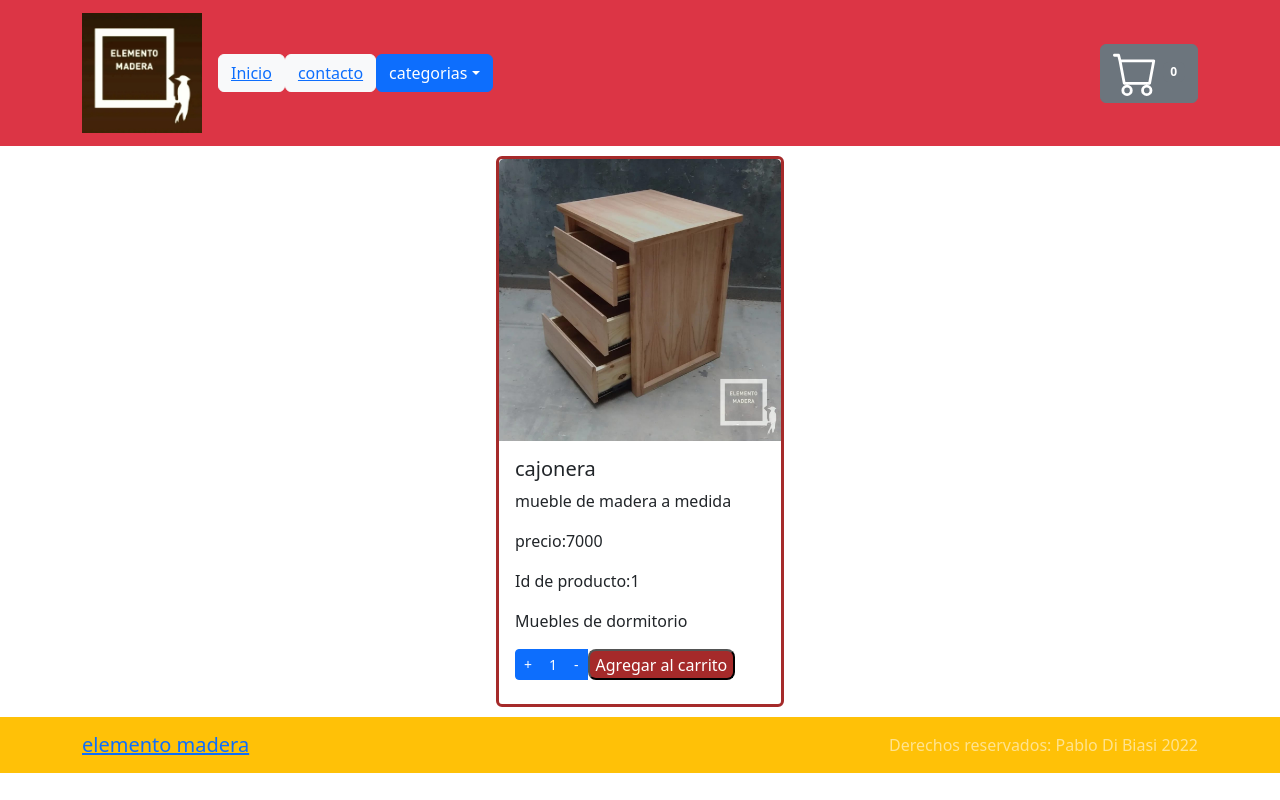
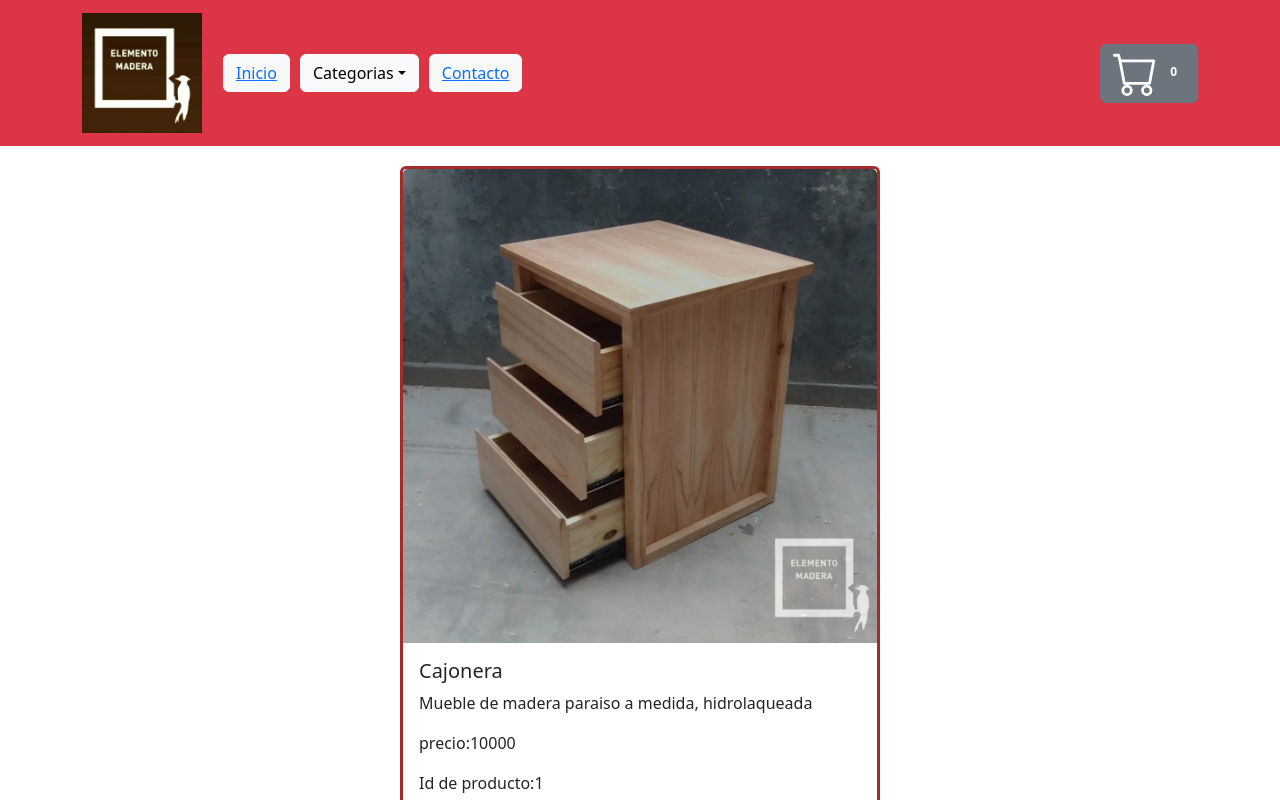
Before and after one commit to pablodibiasi/PreEntrega2DiBiasi, a React (Create React App) app: page /item/1 in a window 1280 px wide. Shown: the top 800 px of the page. Built offline with nearby package versions, Linux system fonts and the light colour scheme.

Commit message:
segunda preentrega

```diff
--- a/src/App.css
+++ b/src/App.css
@@ -1,6 +1,28 @@
 .Cards {
   display: flex;
   flex-direction: row;
+
   justify-content: center;
   margin: 10px;
 }
+
+.itemlistcont {
+  display: flex;
+  flex-direction: row;
+  flex-wrap: wrap;
+  justify-content: space-around;
+  margin: 10px;
+}
+.navbutton {
+  margin: 5px;
+}
+
+.contact {
+  background-color: coral;
+  margin: 10px;
+  text-align: center;
+  padding: 20px;
+}
+.icwass {
+  width: 40px;
+}
--- a/src/components/Contacto.jsx
+++ b/src/components/Contacto.jsx
@@ -1,9 +1,18 @@
 import React from 'react'
-
+import { Link } from 'react-router-dom'
 export default function Contacto() {
   return (
-    <div>
-      <p>15111222333</p>
+    <div className="contact">
+      <h2>Whatsapp</h2>
+      <p>
+        {' '}
+        <img
+          className="icwass"
+          src="https://i0.wp.com/eltallerdehector.com/wp-content/uploads/2022/06/ee994-logo-whatsapp-png.png?fit=1000%2C1000&ssl=1"
+          alt="logo whatsapp"
+        />{' '}
+        5491167600395
+      </p>
     </div>
   )
 }
--- a/src/components/Item.jsx
+++ b/src/components/Item.jsx
@@ -11,12 +11,18 @@ export default function item({
   pictureUrl,
   categoria,
 }) {
-  const onAdd = (cantidad) => {
-    alert(`El usuario agrego: ${cantidad}`)
-  }
   return (
     <>
-      <Card style={{ width: '18rem', borderColor: 'brown', borderWidth: 3 }}>
+      {' '}
+      <Card
+        className="item"
+        style={{
+          width: '15rem',
+          borderColor: 'brown',
+          borderWidth: 3,
+          margin: 10,
+        }}
+      >
         <Card.Img variant="top" src={pictureUrl} />
         <Card.Body>
           <Card.Title>{title}</Card.Title>
--- a/src/components/ItemDetail.jsx
+++ b/src/components/ItemDetail.jsx
@@ -9,7 +9,14 @@ export default function ItemDetail({ item }) {
   }
   return (
     <div>
-      <Card style={{ width: '18rem', borderColor: 'brown', borderWidth: 3 }}>
+      <Card
+        style={{
+          width: '30rem',
+          borderColor: 'brown',
+          borderWidth: 3,
+          margin: 10,
+        }}
+      >
         <Card.Img variant="top" src={item.pictureUrl} />
         <Card.Body>
           <Card.Title>{item.title}</Card.Title>
--- a/src/components/ItemListContainer.jsx
+++ b/src/components/ItemListContainer.jsx
@@ -25,8 +25,12 @@ export default function ItemListContainer({}) {
   }, [idcategoria])
   return (
     <>
-      {!Catalogo.length && <Spinner animation="grow" />}
-      <ItemList Catalogo={Catalogo} />
+      {' '}
+      <div className="itemlistcont">
+        {!Catalogo.length && <Spinner animation="grow" />}
+
+        <ItemList Catalogo={Catalogo} />
+      </div>
     </>
   )
 }
--- a/src/components/Navbar.jsx
+++ b/src/components/Navbar.jsx
@@ -19,36 +19,35 @@ function ColorSchemesExample() {
             </Link>{' '}
           </Navbar.Brand>
           <Nav className="me-auto">
-            <Button variant="light">
+            <Button className="navbutton" variant="light">
               {' '}
               <Link to={'/'}>Inicio</Link>{' '}
             </Button>
 
-            <Button variant="light">
-              {' '}
-              <Link to={'/Contacto'}>contacto</Link>{' '}
-            </Button>
-
-            <Dropdown>
-              <Dropdown.Toggle variant="primary" id="dropdown-basic">
-                categorias
+            <Dropdown className="navbutton">
+              <Dropdown.Toggle variant="light" id="dropdown-basic">
+                Categorias
               </Dropdown.Toggle>
 
               <Dropdown.Menu>
                 <Dropdown.Item>
-                  <Link to={'/categoria/living'}>living</Link>
+                  <Link to={'/categoria/Living'}>Living</Link>
                 </Dropdown.Item>
                 <Dropdown.Item>
-                  <Link to={'/categoria/dormitorio'}>dormitorio</Link>
+                  <Link to={'/categoria/Dormitorio'}>Dormitorio</Link>
                 </Dropdown.Item>
                 <Dropdown.Item>
-                  <Link to={'/categoria/cocina'}>cocina</Link>
+                  <Link to={'/categoria/Cocina'}>Cocina</Link>
                 </Dropdown.Item>
                 <Dropdown.Item>
-                  <Link to={'/categoria/oficina'}>oficina</Link>
+                  <Link to={'/categoria/Oficina'}>Oficina</Link>
                 </Dropdown.Item>
               </Dropdown.Menu>
             </Dropdown>
+            <Button className="navbutton" variant="light">
+              {' '}
+              <Link to={'/Contacto'}>Contacto</Link>{' '}
+            </Button>
           </Nav>
           <CartWidget />
         </Container>
--- a/src/data/productos.js
+++ b/src/data/productos.js
@@ -12,83 +12,88 @@ import vinoteca from '../imagenes/vinoteca.jpg'
 export const productos = [
   {
     id: 1,
-    title: 'cajonera',
-    description: 'mueble de madera a medida',
-    price: 7000,
+    title: 'Cajonera',
+    description: 'Mueble de madera paraiso a medida, hidrolaqueada',
+    price: 10000,
     pictureUrl: cajonera,
-    categoria: 'dormitorio',
+    categoria: 'Dormitorio',
   },
   {
     id: 2,
-    title: 'mesa 2',
-    description: 'mueble de madera a medida',
+    title: 'Recibidor 2 cajones',
+    description:
+      'Mueble de madera Paraiso a medida, dos cajones mas estantes, hidrolaca satinada.',
     price: 10000,
     pictureUrl: mesa2,
-    categoria: 'living',
+    categoria: 'Living',
   },
   {
     id: 3,
-    title: 'mesa 3',
-    description: 'mueble de madera a medida',
+    title: 'Recibidor con 1 cajon',
+    description:
+      'Mueble de madera Paraiso a medida, 1 cajon mas estantes, hidrolaca satinada.',
     price: 10000,
     pictureUrl: mesa3,
-    categoria: 'living',
+    categoria: 'Living',
   },
   {
     id: 4,
-    title: 'mesa 4',
-    description: 'mueble de madera a medida',
+    title: 'Recibidor basico',
+    description: 'Mueble de madera paraiso, hidrolaca satinada, a medida',
     price: 10000,
     pictureUrl: mesa4,
-    categoria: 'living',
+    categoria: 'Living',
   },
   {
     id: 5,
-    title: 'mesa 5',
-    description: 'mueble de madera a medida',
+    title: 'Escritorio',
+    description:
+      'Mueble de madera Paraiso a medida, dos cajones mas estantes, hidrolaca satinada.',
     price: 10000,
     pictureUrl: mesa5,
-    categoria: 'oficina',
+    categoria: 'Oficina',
   },
   {
     id: 6,
-    title: 'mesa Luz',
-    description: 'mueble de madera a medida',
+    title: 'Mesa de Luz',
+    description:
+      'mueble de madera Paraiso a medida, 1 cajon, hidrolaca satinada.',
     price: 10000,
     pictureUrl: mesaluz,
-    categoria: 'dormitorio',
+    categoria: 'Dormitorio',
   },
   {
     id: 7,
-    title: 'mesa movil',
-    description: 'mueble de madera a medida',
+    title: 'Mesa movil',
+    description: 'mueble de madera Paraiso a medida, hidrolaca satinada.',
     price: 10000,
     pictureUrl: mesamovil,
-    categoria: 'living',
+    categoria: 'Living',
   },
   {
     id: 8,
-    title: 'mesa plegable',
-    description: 'mueble de madera a medida',
+    title: 'Mesa plegable',
+    description: 'mueble de madera Paraiso a medida, hidrolaca satinada.',
     price: 10000,
     pictureUrl: mesaplegable,
-    categoria: 'living',
+    categoria: 'Living',
   },
   {
     id: 9,
-    title: 'mesa Ratona',
-    description: 'mueble de madera a medida',
-    price: 10000,
+    title: 'Mesa ratona Oslo',
+    description:
+      'mueble de madera Paraiso, patas macizas y tapa enchapado natural,terminacion hidrolaca satinada, a medida',
+    price: 20000,
     pictureUrl: mesaRatona,
-    categoria: 'living',
+    categoria: 'Living',
   },
   {
     id: 10,
-    title: 'vinoteca',
-    description: 'mueble de madera a medida',
+    title: 'Vinoteca',
+    description: 'Mueble de madera Paraiso a medida,',
     price: 10000,
     pictureUrl: vinoteca,
-    categoria: 'cocina',
+    categoria: 'Cocina',
   },
 ]
 
```
